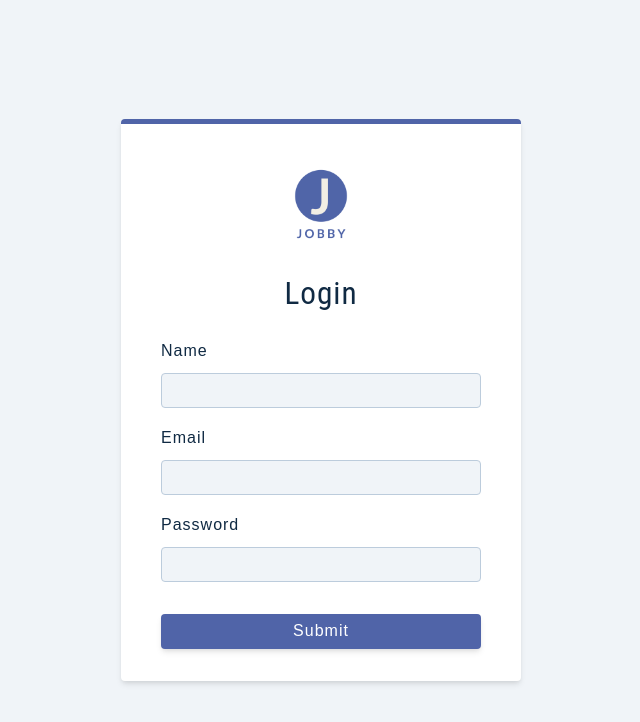
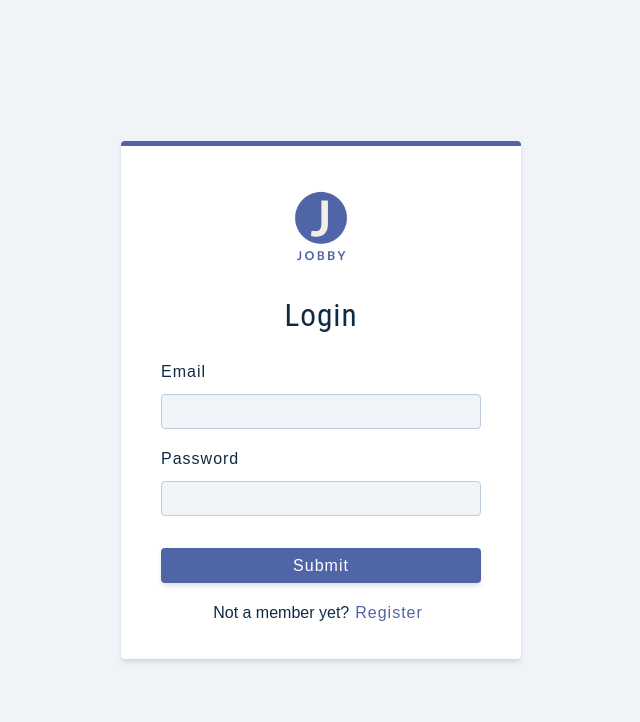
Before and after one commit to khablo1508/MERN_jobby, a React (Create React App) app in the folder client/: page /register in a window 1280 px wide. Shown: the top 722 px of the page, without its empty margins (319-959 px from the left). Built offline with nearby package versions, Linux system fonts and the light colour scheme.

Commit message:
add toggle member functionality on register page

```diff
--- a/client/src/pages/Register.js
+++ b/client/src/pages/Register.js
@@ -15,6 +15,10 @@
   const [values, setValues] = useState(initialState);
   // global state and usenavigate
 
+  const toggleMember = () => {
+    setValues({ ...values, isMember: !values.isMember });
+  };
+
   const handleChange = (e) => {
     console.log(e.target);
   };
@@ -27,15 +31,17 @@
     <RegisterPageWrapper className='full-page'>
       <form className='form' onSubmit={handleSubmit}>
         <img src={logo} alt='' className='logo' />
-        <h3>Login</h3>
+        <h3>{values.isMember ? 'Login' : 'Register'}</h3>
         {values.showAlert && <Alert />}
         {/* name input */}
+        {!values.isMember && (
           <FormRow
             type='text'
             name='name'
             value={values.name}
             handleChange={handleChange}
           />
+        )}
         {/* email input */}
         <FormRow
           type='email'
@@ -51,8 +57,14 @@
           handleChange={handleChange}
         />
         <button type='submit' className='btn btn-block'>
-          Submit
+          submit
         </button>
+        <p>
+          {values.isMember ? 'Not a member yet?' : 'Already a member?'}
+          <button type='button' onClick={toggleMember} className='member-btn'>
+            {values.isMember ? 'Register' : 'Login'}
+          </button>
+        </p>
       </form>
     </RegisterPageWrapper>
   );
```
Lines whose indentation alone changed are shown as unchanged.
